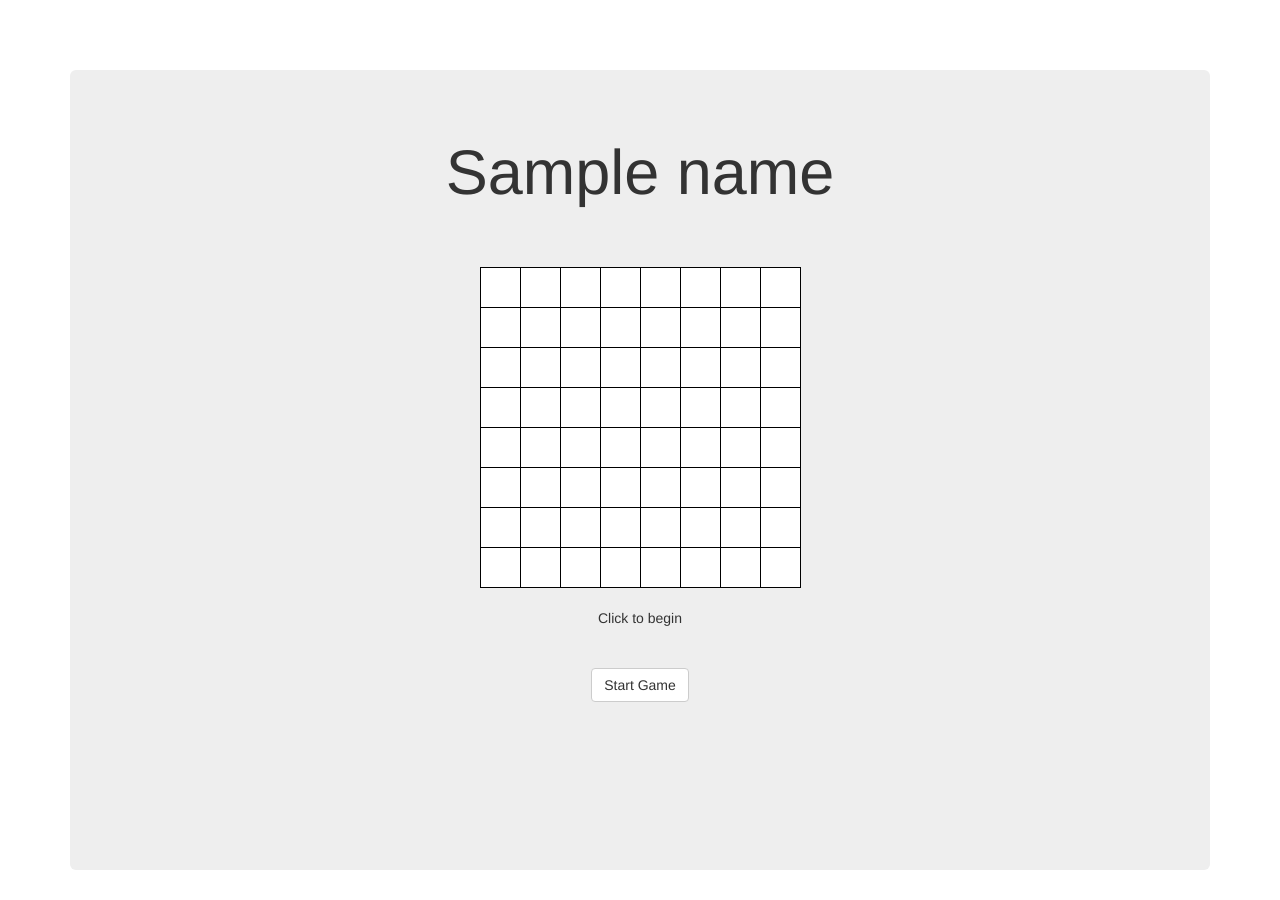
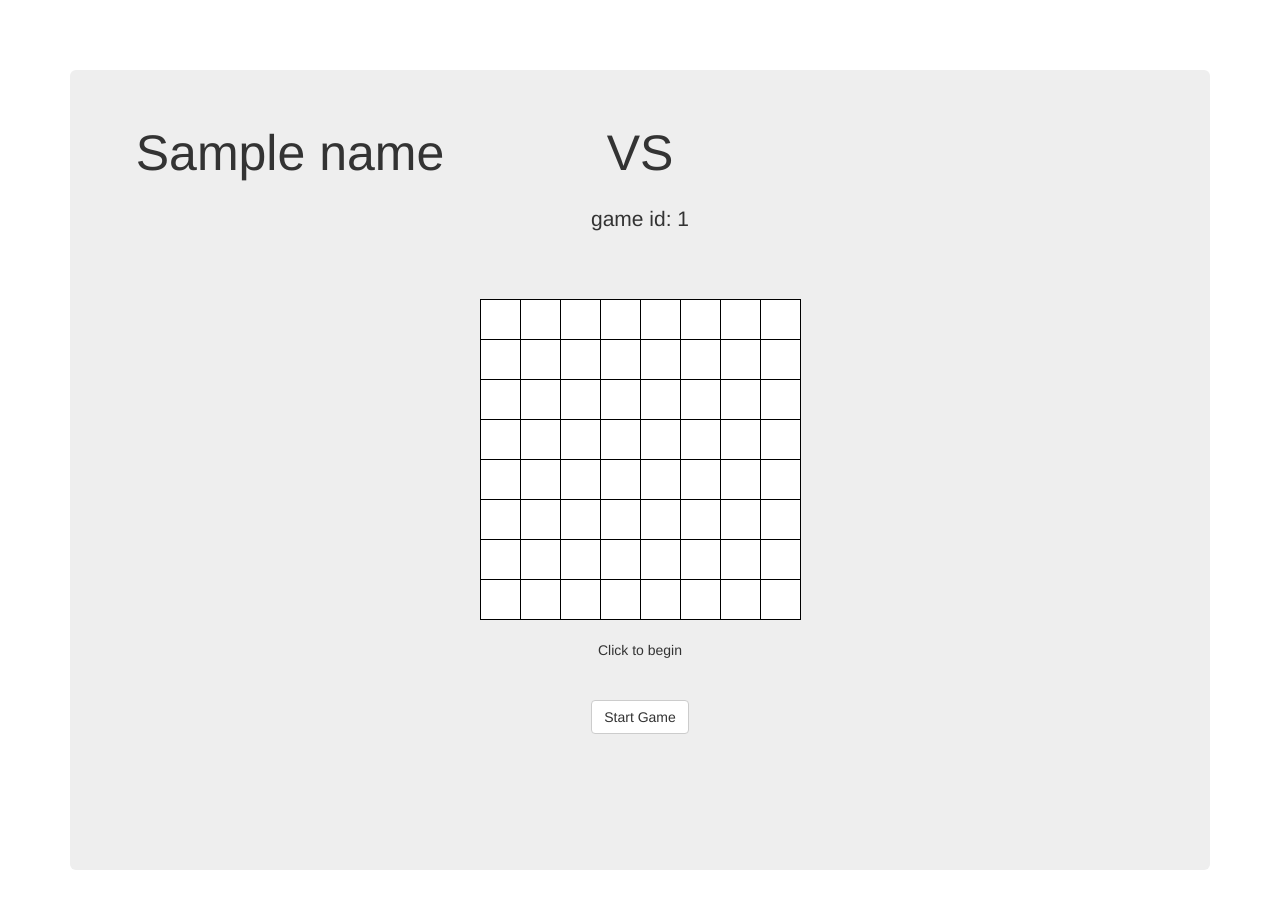
Before and after one commit to davidberiro/wordfinder, a Flask app: template templates/game.html in a window 1280 px wide. Shown: the part 52-952 px from the top of the page. Run offline with Flask 2, Linux system fonts and the light colour scheme; the template is opened without the code that fills it: most values are stand-ins (such as "Sample title", 1, 10 or a date in 2020); some libraries are stand-ins or nearby versions.

Commit message:
added more functionality

```diff
--- a/app.py
+++ b/app.py
@@ -1,8 +1,11 @@
 from flask import Flask, render_template, request, session
 import os
-from letterGenerator import generator
+from letterGenerator import generator, id_generator
 app = Flask(__name__)
 app.secret_key = os.urandom(24)
+game_id_length = 5
+
+openGames = {"id":{}}
 
 @app.route('/')
 def home():
@@ -10,10 +13,13 @@ def home():
 
 @app.route('/creategame/', methods=['POST'])
 def creategame():
+    game_id = id_generator(game_id_length)
+    while (game_id in openGames):
+        game_id = id_generator(game_id_length)
     username = request.form.get('username')
     if (username == ""):
         username = "P1"
-    return render_template('game.html', name = username)
+    return render_template('game.html', name = username, game_id=game_id)
 
 @app.route('/randomletters/<int:num>')
 def randomletters(num):
--- a/letterGenerator.py
+++ b/letterGenerator.py
@@ -22,3 +22,6 @@ def generator(numOfLetters):
 
     random_letters = [numpy.random.choice(letters, p=freq).lower() for i in range(numOfLetters)]
     return json.dumps(random_letters)
+
+def id_generator(num):
+    return ''.join(random.choice(string.ascii_uppercase + string.digits) for _ in range(num))
--- a/static/controller.js
+++ b/static/controller.js
@@ -32,6 +32,7 @@ $(".start-game-button").on('click', function(){
     $('#button-row').append('<button type="submit" class="btn btn-default game-button" id="submit-word">submit word</button>');
     $('#button-row').append('<button type="submit" class="btn btn-default game-button" id="cancel-word">cancel word</button>');
 
+    //startgame should send request to server for multiplayer.. and check first if 2 players in room
     startgame();
 });
 
--- a/static/styles/homepage.css
+++ b/static/styles/homepage.css
@@ -3,6 +3,10 @@
   border-width: 20px;
   position: relative;
     margin-top: 50px;
+}
+
+.name-row {
+    font-size: 50px !important;
 }
 
 td {
--- a/templates/game.html
+++ b/templates/game.html
@@ -2,8 +2,22 @@
 
 {% block body %}
   <div class="jumbotron text-center">
-    <h1>{{name}}</h1>
-
+        <div class="row">
+            <div class="col-md-4">
+                      <p class="name-row">
+                          {{name}}
+                      </p>
+            </div>
+            <div class="col-md-4">
+                <p class="name-row">VS</p>
+            </div>
+            <div class="col-md-4">
+                <p class="name-row"></p>
+            </div>
+        </div>
+      <div class="row">
+          <p id="game-id">game id: {{ game_id }}</p>
+      </div>
     <!-- crossword container -->
     <!-- <div class="container-fluid"> -->
       <div class="row">
```
Also changed, not shown: 1 other file.
